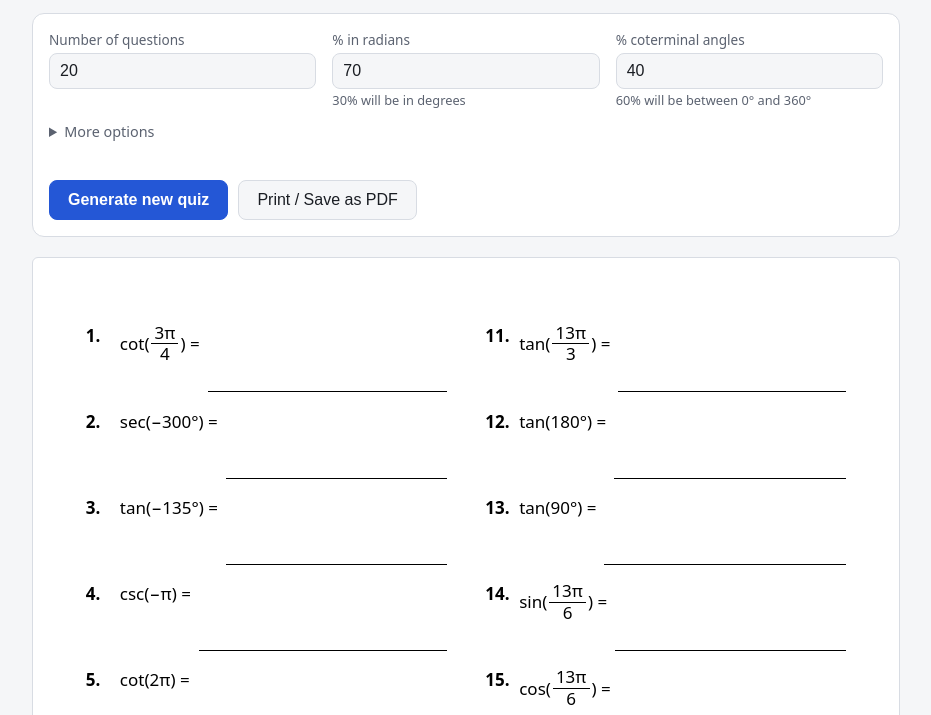
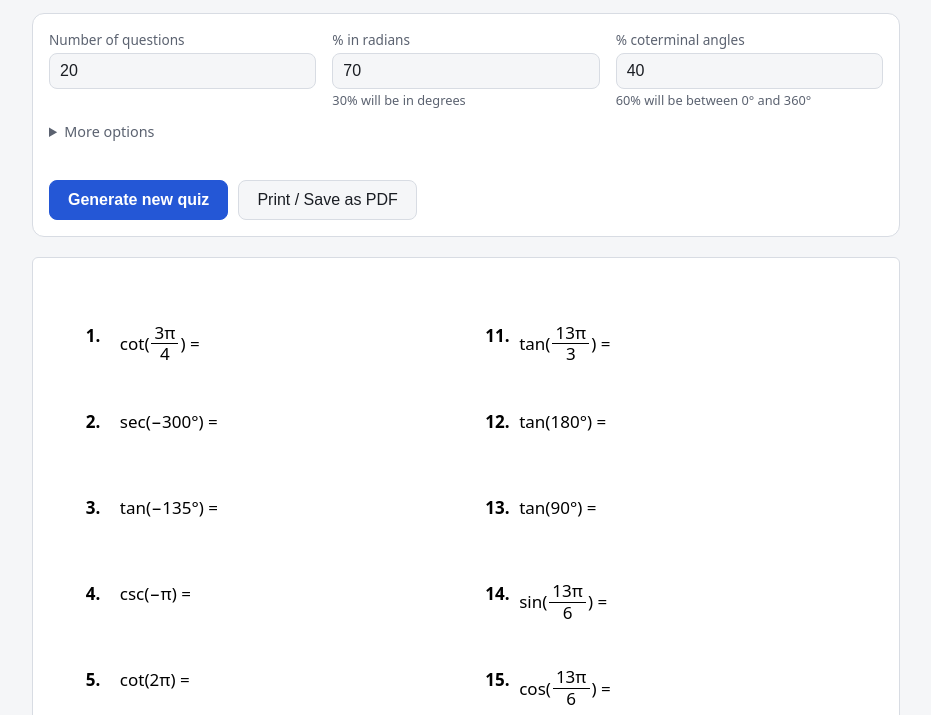
Before and after one commit to kylemoto10/unit-circle, a plain HTML site: page index.html in a window 1280 px wide. Shown: the part 85-800 px from the top of the page, without its empty margins (174-1105 px from the left). Drawn offline with Linux system fonts and the light colour scheme.

Commit message:
Add files via upload

```diff
--- a/index.html
+++ b/index.html
@@ -35,7 +35,6 @@
   .q { display:flex; align-items:flex-start; padding-top:0.18in; font-size:var(--fs,17px); white-space:nowrap; }
   .q .n { font-weight:700; width:2em; flex:none; }
   .q .expr { display:inline-flex; align-items:center; }
-  .q .line { display:inline-block; flex:1; min-width:0.6in; border-bottom:1px solid #000; margin-left:8px; height:1.1em; align-self:flex-end; }
   .q .ans { font-weight:700; margin-left:8px; display:inline-flex; align-items:center; }
   .frac { display:inline-flex; flex-direction:column; align-items:center; vertical-align:middle; margin:0 2px; line-height:1.1; }
   .frac > span:first-child { border-bottom:1.5px solid currentColor; padding:0 3px 1px; }
@@ -177,7 +176,7 @@ function render(qs) {
       <div class="qgrid">${qs.map((q, i) => `
         <div class="q"><span class="n">${i + 1}.</span>
           <span class="expr">${q.f}(${fmtAngle(q.deg, q.rad)})&nbsp;=</span>
-          ${answers ? `<span class="ans">${fmtValue(trig(q.f, q.deg))}</span>` : `<span class="line"></span>`}
+          ${answers ? `<span class="ans">${fmtValue(trig(q.f, q.deg))}</span>` : ""}
         </div>`).join("")}
       </div>
     </section>`;
```
